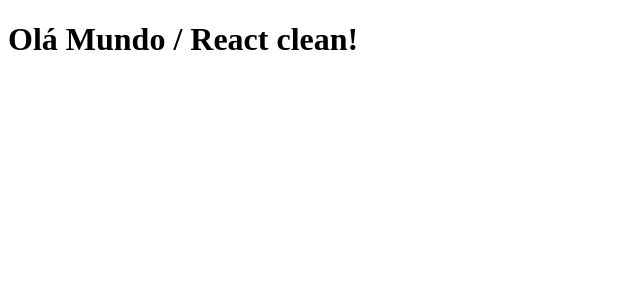
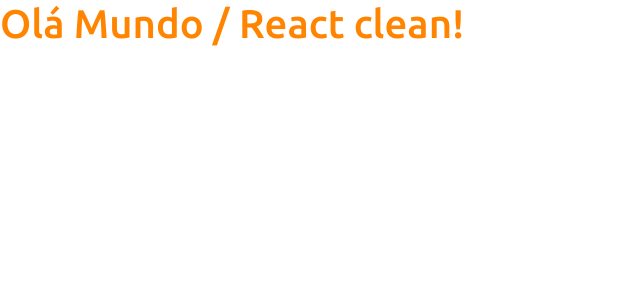
Before and after one commit to CaetanoRJ/projeto-sds3, a React (Create React App) app in the folder frontend/: page / in a window 1280 px wide. Shown: the top 300 px of the page, without its empty margins (0-640 px from the left). Built offline with nearby package versions, Linux system fonts and the light colour scheme.

Commit message:
build: add bootstrap

```diff
--- a/frontend/package.json
+++ b/frontend/package.json
@@ -3,6 +3,7 @@
   "version": "0.1.0",
   "private": true,
   "dependencies": {
+    "@popperjs/core": "^2.10.2",
     "@testing-library/jest-dom": "^5.11.4",
     "@testing-library/react": "^11.1.0",
     "@testing-library/user-event": "^12.1.10",
@@ -10,6 +11,7 @@
     "@types/node": "^12.0.0",
     "@types/react": "^17.0.0",
     "@types/react-dom": "^17.0.0",
+    "bootstrap": "^5.1.3",
     "react": "^17.0.2",
     "react-dom": "^17.0.2",
     "react-scripts": "4.0.3",
--- a/frontend/src/App.tsx
+++ b/frontend/src/App.tsx
@@ -3,7 +3,7 @@
 function App() {
   return (
     <div>
-      <h1>Olá Mundo / React clean!</h1>
+      <h1 className="text-primary">Olá Mundo / React clean!</h1>
     </div>
   );
 }
--- /dev/null
+++ b/frontend/src/assets/css/styles.css
@@ -0,0 +1,33 @@
+@import url("https://fonts.googleapis.com/css2?family=Ubuntu:wght@300;400;500;700&display=swap");
+:root {
+  --color-primary: #ff8400;
+}
+
+html,
+body {
+  height: 100%;
+  font-family: "Ubuntu", sans-serif;
+}
+
+#root {
+  display: flex;
+  flex-direction: column;
+  height: 100%;
+}
+
+.content {
+  flex: 1 0 auto;
+}
+
+.footer {
+  flex-shrink: 0;
+  text-align: center;
+}
+
+.bg-primary {
+  background-color: var(--color-primary) !important;
+}
+
+.text-primary {
+  color: var(--color-primary) !important;
+}
--- a/frontend/src/index.tsx
+++ b/frontend/src/index.tsx
@@ -1,6 +1,8 @@
 import React from "react";
 import ReactDOM from "react-dom";
 import App from "./App";
+import "bootstrap/dist/css/bootstrap.css";
+import "assets/css/styles.css";
 
 ReactDOM.render(
   <React.StrictMode>
```
Also changed, not shown: 1 other file (tests, documents, lock files or other folders).
